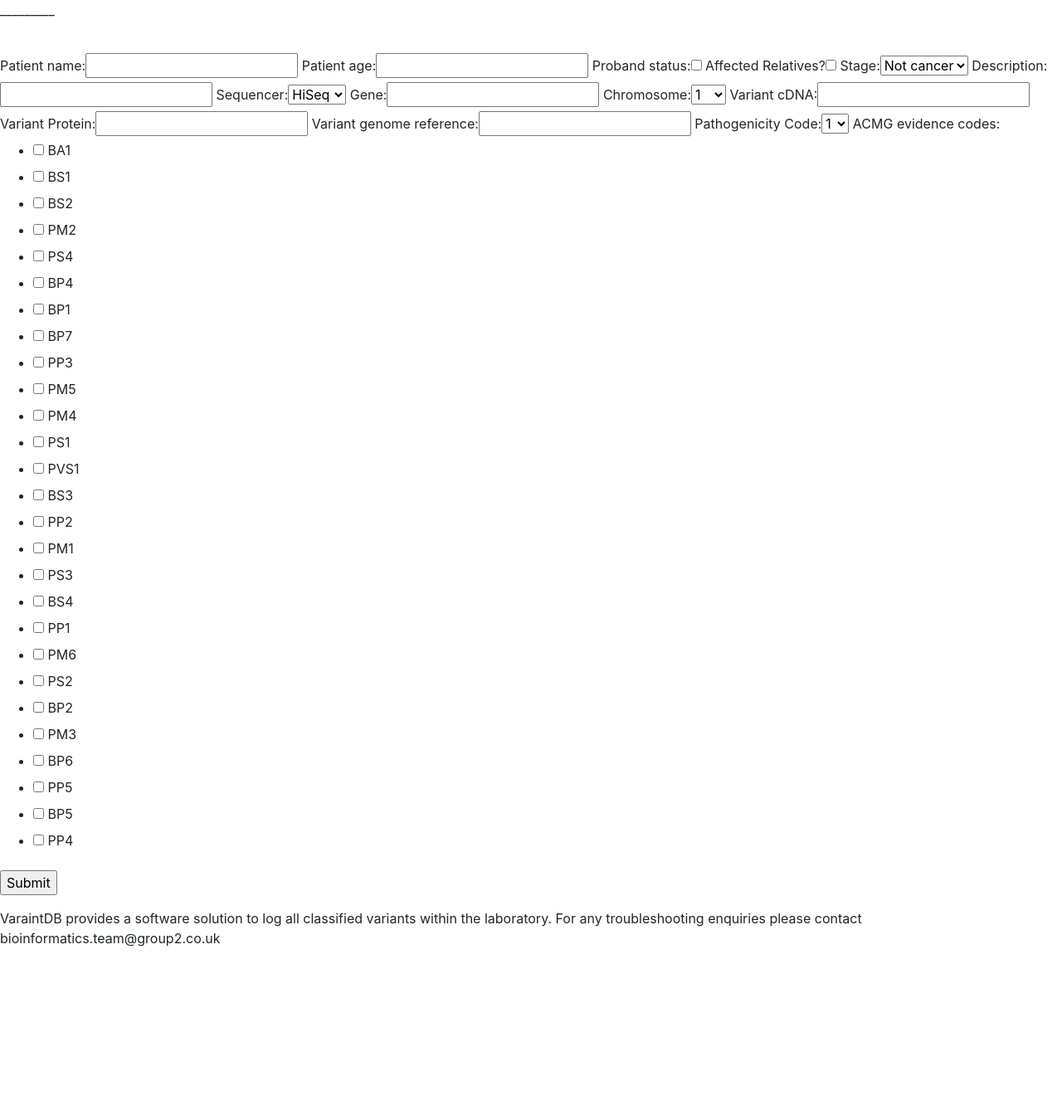
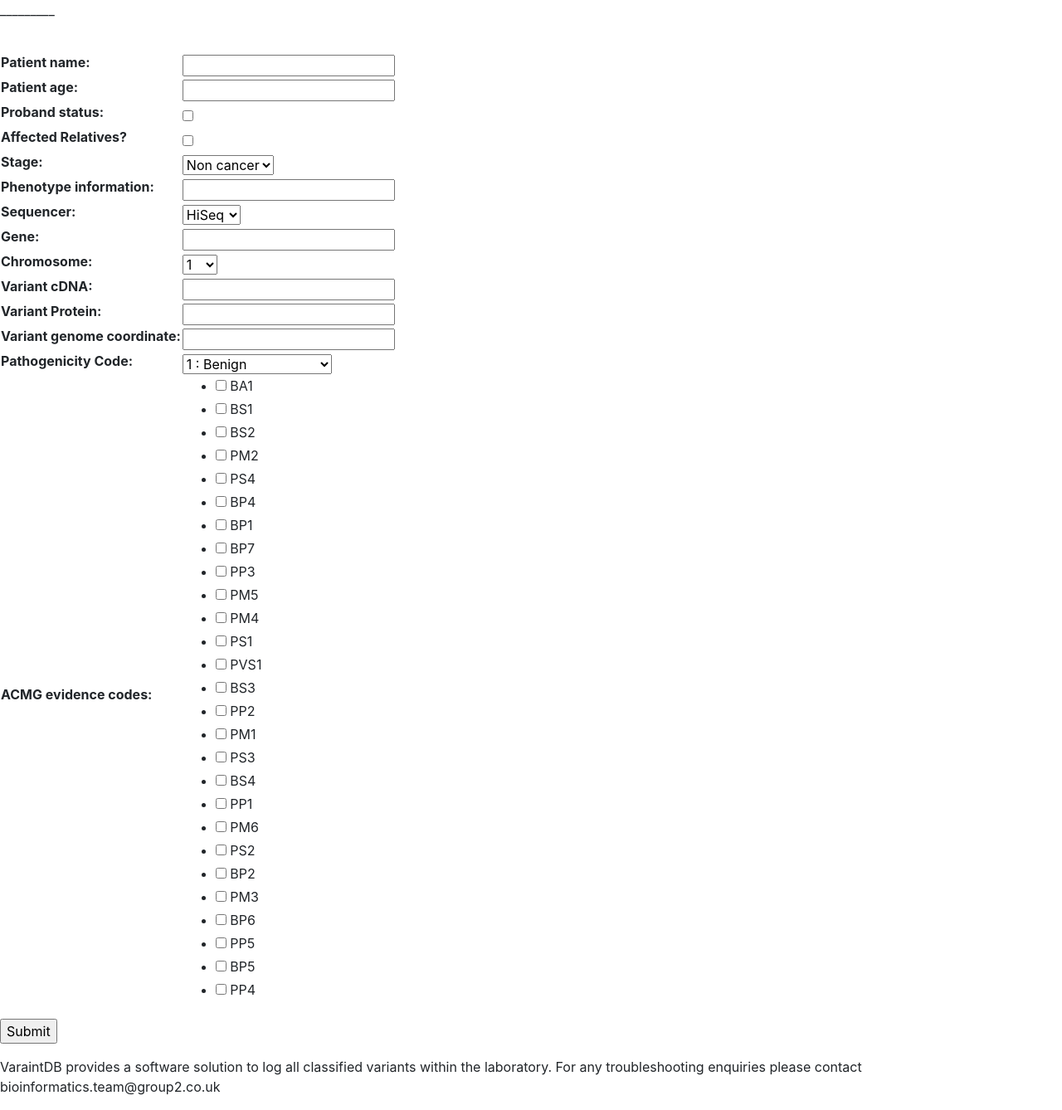
Before and after one commit to seikom/BIOL60860_IT, a Django app: page /datainput/ in a window 1280 px wide. Shown: the part 56-1394 px from the top of the page at 83% size. Before the commit the page ends 1197 px from the top, so only its background shows below. Run offline with Django 3.2, Linux system fonts and the light colour scheme; some libraries are stand-ins or nearby versions.

Commit message:
Tidying up data input page and form

```diff
--- a/VariantDatabase/DB/forms.py
+++ b/VariantDatabase/DB/forms.py
@@ -22,15 +22,14 @@ class InputForm(forms.Form):
     age = forms.IntegerField(label='Patient age', validators=[MinValueValidator(0),MaxValueValidator(120)])
     proband = forms.BooleanField(required=False, label='Proband status')
     affected_relatives = forms.BooleanField(required=False, label='Affected Relatives?')
-    stage = forms.ChoiceField(label='Stage', choices=[("Not cancer", "Not cancer"),("1","1"),("2","2"),("3","3")])
-    description = forms.CharField(label='Description', max_length=500)
+    stage = forms.ChoiceField(label='Stage', choices=[("Non cancer", "Non cancer"),("1","1"),("2","2"),("3","3")])
+    description = forms.CharField(label='Phenotype information', max_length=500)
     sequencer = forms.ChoiceField(label='Sequencer', choices=[("HiSeq", "HiSeq"), ("MiSeq", "MiSeq")])
     gene = forms.CharField(label='Gene', max_length=10)
     chrm = forms.ChoiceField(label='Chromosome', choices=[("1","1"),("2","2"),("3","3"),("4","4"),("5","5"),("6","6"),("7","7"),("8","8"),("9","9"),("10","10"),("11","11"),("12","12"),("13","13"),("14","14"),("15","15"),("16","16"),("17","17"),("18","18"),("19","19"),("20","20"),("21","21"),("22","22"),("X","X"),("Y","Y")])
     variant_cdna = forms.CharField(label='Variant cDNA', max_length=200)
     variant_protein = forms.CharField(label='Variant Protein', max_length=200)
-    variant_genome = forms.CharField(label='Variant genome reference', max_length=200)
-    code_pathogenicity = forms.ChoiceField(label="Pathogenicity Code", choices=[("1","1"),("2","2"),("3","3"),("4","4"),("5","5")])
-    #codes_evidence = forms.CharField(label="ACGM evidence codes", max_length=200, widget=forms.Select(choices=list_criteria))
+    variant_genome = forms.CharField(label='Variant genome coordinate', max_length=200)
+    code_pathogenicity = forms.ChoiceField(label="Pathogenicity Code", choices=[("1","1 : Benign"),("2","2 : Likely Benign"),("3","3 : VOUS"),("4","4 : Likely Pathogenic"),("5","5 : Pathogenic")])
     codes_evidence = forms.MultipleChoiceField(label="ACMG evidence codes",
                                      widget=forms.CheckboxSelectMultiple, choices=list_all_criteria)
--- a/VariantDatabase/DB/templates/DB/datainputpage.html
+++ b/VariantDatabase/DB/templates/DB/datainputpage.html
@@ -5,7 +5,7 @@
 
 <form action="/datainput/" method="post">
     {% csrf_token %}
-    {{ form }}
+    <table>{{ form.as_table }}</table>
     <input type="submit" value="Submit">
 </form>
 
```
